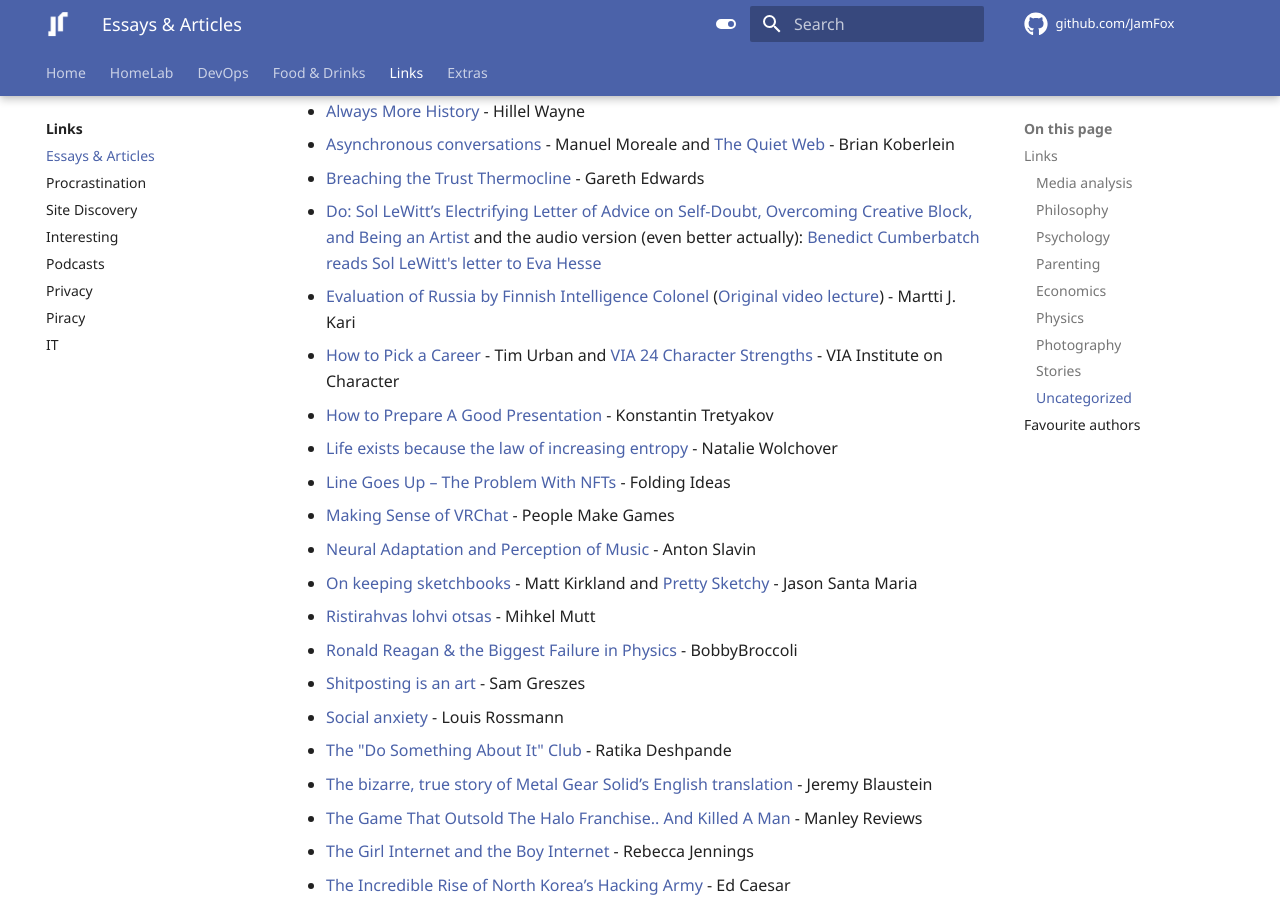
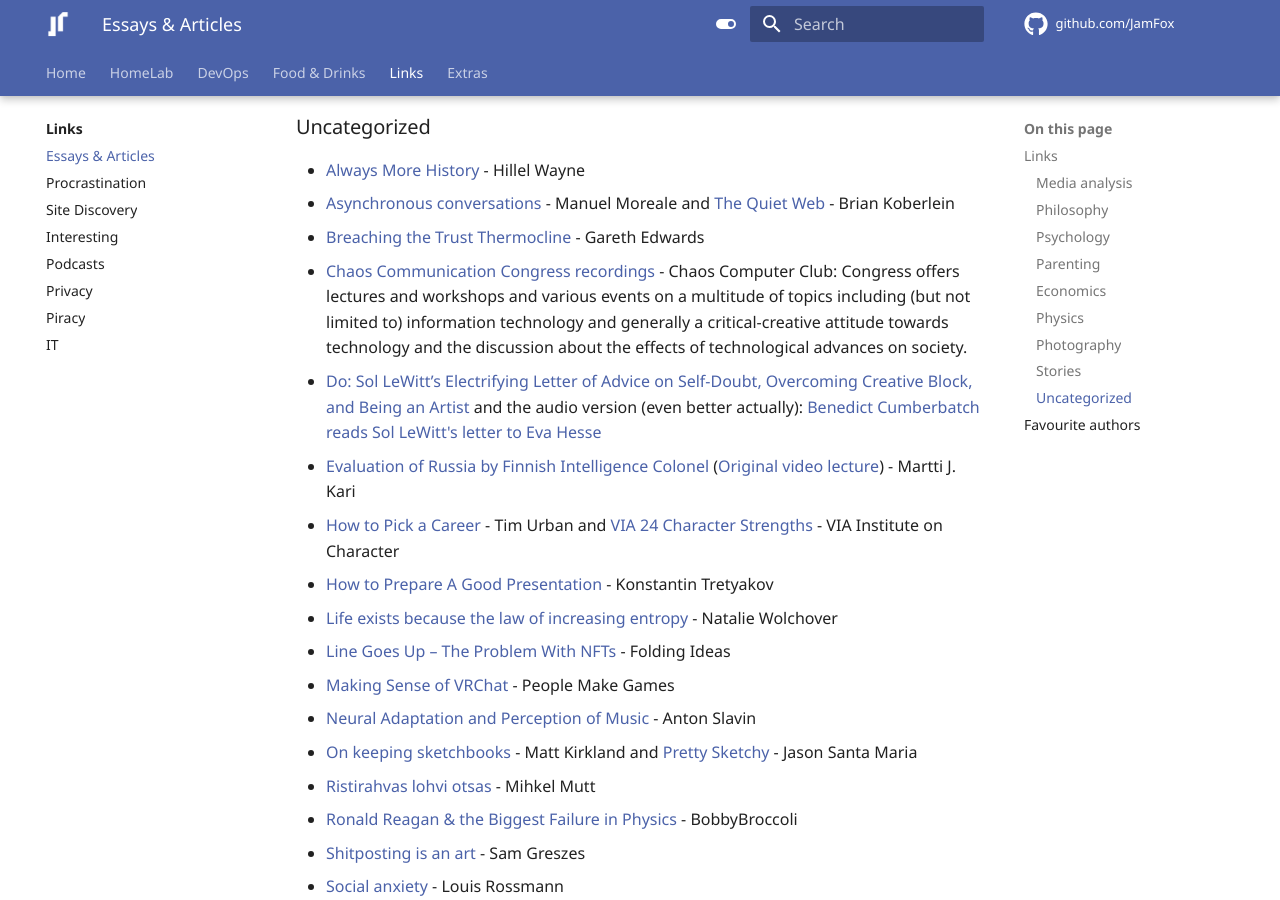
Before and after one commit to JamFox/docs.jamfox.dev, an MkDocs documentation site: the page built from docs/content/links/essays.md, in a window 1280 px wide and 900 px high, scrolled down 3843 px. Built offline with MkDocs 1.6.1 and Material for MkDocs 9.7.7, drawn with Linux system fonts in a browser that asks for light colours; comment, search, counter and statistics services are not loaded; some of the changed text lies outside the part shown.

Commit message:
some links

```diff
--- a/docs/content/links/essays.md
+++ b/docs/content/links/essays.md
@@ -75,6 +75,7 @@ title: "Essays & Articles"
 
 - [Econ Life 101](https://www.asomo.co/s/econ-life-101) - Brett Scott
 - [Getting Wealthy vs. Staying Wealthy](https://collabfund.com/blog/getting-wealthy-vs-staying-wealthy/) - Morgan Housel
+- [How much growth is required to achieve good lives for all? Insights from needs-based analysis](https://www.sciencedirect.com/science/article/pii/S2452292924000493) - Jason Hickel, Dylan Sullivan
 - [I, Pencil](https://en.wikisource.org/wiki/I,_Pencil) - Leonard E. Read: Following the journey of a seemingly simple pencil becomes an allegory of how everything is connected.
 - [Money creation in the modern economy](https://github.com/JamFox/docs.jamfox.dev/raw/master/docs/content/links/attachments/money-creation-in-the-modern-economy.pdf)
 - [The Art and Science of Spending Money](https://collabfund.com/blog/the-art-and-science-of-spending-money/) - Morgan Housel
@@ -108,6 +109,7 @@ title: "Essays & Articles"
 - [Always More History](https://www.hillelwayne.com/post/always-more-history/) - Hillel Wayne
 - [Asynchronous conversations](https://manuelmoreale.com/asynchronous-conversations) - Manuel Moreale and [The Quiet Web](https://briankoberlein.com/tech/quiet-web/) - Brian Koberlein
 - [Breaching the Trust Thermocline](https://every.to/p/breaching-the-trust-thermocline-is-the-biggest-hidden-risk-in-business) - Gareth Edwards
+- [Chaos Communication Congress recordings](https://media.ccc.de/b/congress) - Chaos Computer Club: Congress offers lectures and workshops and various events on a multitude of topics including (but not limited to) information technology and generally a critical-creative attitude towards technology and the discussion about the effects of technological advances on society.
 - [Do: Sol LeWitt’s Electrifying Letter of Advice on Self-Doubt, Overcoming Creative Block, and Being an Artist](https://www.themarginalian.org/2016/09/09/do-sol-lewitt-eva-hesse-letter/) and the audio version (even better actually): [Benedict Cumberbatch reads Sol LeWitt's letter to Eva Hesse](https://youtu.be/VnSMIgsPj5M)
 - [Evaluation of Russia by Finnish Intelligence Colonel](https://the-culture-shocks.blogspot.com/2022/03/evaluation-of-russia-by-finish.html) ([Original video lecture](https://www.youtube.com/watch?v=kF9KretXqJw)) - Martti J. Kari
 - [How to Pick a Career](https://waitbutwhy.com/2018/04/picking-career.html) - Tim Urban and [VIA 24 Character Strengths](https://www.viacharacter.org/character-strengths) -  VIA Institute on Character
```
